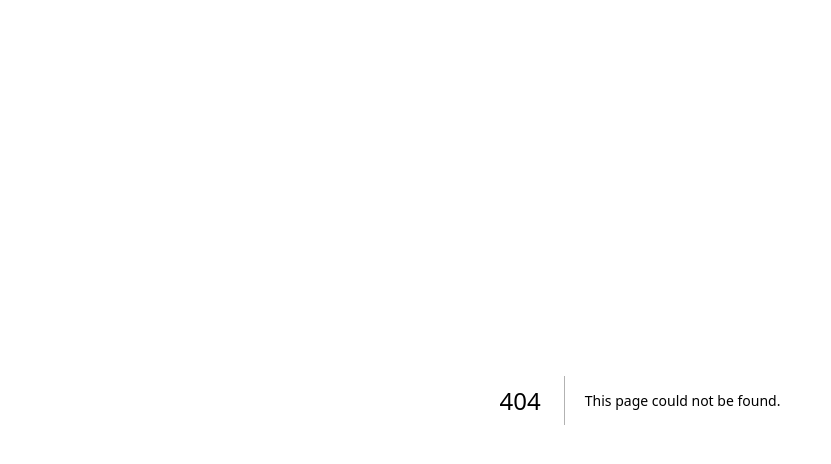
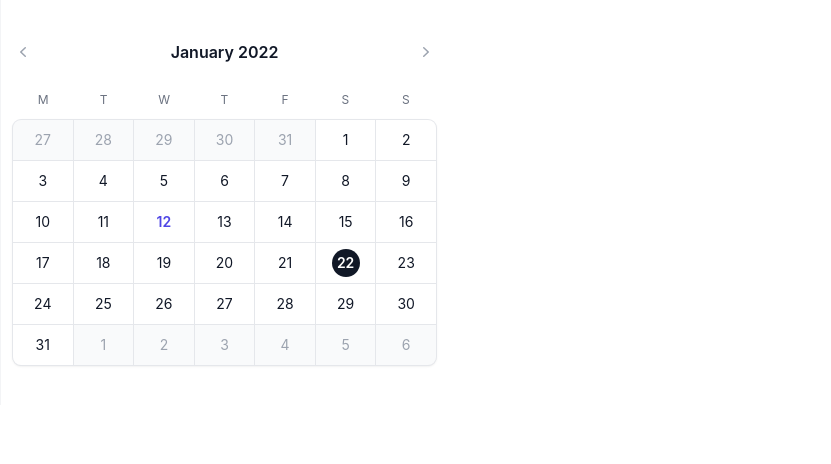
Before and after one commit to kingdanie/intime, a Next.js app: page /components/m-calendar in a window 1280 px wide. Before the commit this address had no page. Shown: the top 464 px of the page, without its empty margins (0-831 px from the left). Built offline with nearby package versions, Linux system fonts and the light colour scheme.

Commit message:
Calendar component

```diff
--- /dev/null
+++ b/pages/components/m-calendar.tsx
@@ -0,0 +1,115 @@
+import { ChevronLeftIcon, ChevronRightIcon } from "@heroicons/react/20/solid";
+
+function classNames(...classes: any[]) {
+    return classes.filter(Boolean).join(' ')
+  }
+
+  const days = [
+    { date: '2021-12-27' },
+    { date: '2021-12-28' },
+    { date: '2021-12-29' },
+    { date: '2021-12-30' },
+    { date: '2021-12-31' },
+    { date: '2022-01-01', isCurrentMonth: true },
+    { date: '2022-01-02', isCurrentMonth: true },
+    { date: '2022-01-03', isCurrentMonth: true },
+    { date: '2022-01-04', isCurrentMonth: true },
+    { date: '2022-01-05', isCurrentMonth: true },
+    { date: '2022-01-06', isCurrentMonth: true },
+    { date: '2022-01-07', isCurrentMonth: true },
+    { date: '2022-01-08', isCurrentMonth: true },
+    { date: '2022-01-09', isCurrentMonth: true },
+    { date: '2022-01-10', isCurrentMonth: true },
+    { date: '2022-01-11', isCurrentMonth: true },
+    { date: '2022-01-12', isCurrentMonth: true, isToday: true },
+    { date: '2022-01-13', isCurrentMonth: true },
+    { date: '2022-01-14', isCurrentMonth: true },
+    { date: '2022-01-15', isCurrentMonth: true },
+    { date: '2022-01-16', isCurrentMonth: true },
+    { date: '2022-01-17', isCurrentMonth: true },
+    { date: '2022-01-18', isCurrentMonth: true },
+    { date: '2022-01-19', isCurrentMonth: true },
+    { date: '2022-01-20', isCurrentMonth: true },
+    { date: '2022-01-21', isCurrentMonth: true },
+    { date: '2022-01-22', isCurrentMonth: true, isSelected: true },
+    { date: '2022-01-23', isCurrentMonth: true },
+    { date: '2022-01-24', isCurrentMonth: true },
+    { date: '2022-01-25', isCurrentMonth: true },
+    { date: '2022-01-26', isCurrentMonth: true },
+    { date: '2022-01-27', isCurrentMonth: true },
+    { date: '2022-01-28', isCurrentMonth: true },
+    { date: '2022-01-29', isCurrentMonth: true },
+    { date: '2022-01-30', isCurrentMonth: true },
+    { date: '2022-01-31', isCurrentMonth: true },
+    { date: '2022-02-01' },
+    { date: '2022-02-02' },
+    { date: '2022-02-03' },
+    { date: '2022-02-04' },
+    { date: '2022-02-05' },
+    { date: '2022-02-06' },
+  ]
+export default function MCalendar() {
+    return (
+        <div className="hidden w-full max-w-md flex-none border-l border-gray-100 py-10 px-3 md:block">
+        <div className="flex items-center text-center text-gray-900">
+          <button
+            type="button"
+            className="-m-1.5 flex flex-none items-center justify-center p-1.5 text-gray-400 hover:text-gray-500"
+          >
+            <span className="sr-only">Previous month</span>
+            <ChevronLeftIcon className="h-5 w-5" aria-hidden="true" />
+          </button>
+          <div className="flex-auto font-semibold">January 2022</div>
+          <button
+            type="button"
+            className="-m-1.5 flex flex-none items-center justify-center p-1.5 text-gray-400 hover:text-gray-500"
+          >
+            <span className="sr-only">Next month</span>
+            <ChevronRightIcon className="h-5 w-5" aria-hidden="true" />
+          </button>
+        </div>
+        <div className="mt-6 grid grid-cols-7 text-center text-xs leading-6 text-gray-500">
+          <div>M</div>
+          <div>T</div>
+          <div>W</div>
+          <div>T</div>
+          <div>F</div>
+          <div>S</div>
+          <div>S</div>
+        </div>
+        <div className="isolate mt-2 grid grid-cols-7 gap-px rounded-lg bg-gray-200 text-sm shadow ring-1 ring-gray-200">
+          {days.map((day, dayIdx) => (
+            <button
+              key={day.date}
+              type="button"
+              className={classNames(
+                'py-1.5 hover:bg-gray-100 focus:z-10',
+                day.isCurrentMonth ? 'bg-white' : 'bg-gray-50',
+                (day.isSelected || day.isToday) && 'font-semibold',
+                day.isSelected && 'text-white',
+                !day.isSelected && day.isCurrentMonth && !day.isToday && 'text-gray-900',
+                !day.isSelected && !day.isCurrentMonth && !day.isToday && 'text-gray-400',
+                day.isToday && !day.isSelected && 'text-indigo-600',
+                dayIdx === 0 && 'rounded-tl-lg',
+                dayIdx === 6 && 'rounded-tr-lg',
+                dayIdx === days.length - 7 && 'rounded-bl-lg',
+                dayIdx === days.length - 1 && 'rounded-br-lg'
+              )}
+            >
+              <time
+                dateTime={day.date}
+                className={classNames(
+                  'mx-auto flex h-7 w-7 items-center justify-center rounded-full',
+                  day.isSelected && day.isToday && 'bg-indigo-600',
+                  day.isSelected && !day.isToday && 'bg-gray-900'
+                )}
+              >
+                {day.date.split('-').pop()?.replace(/^0/, '')}
+              </time>
+            </button>
+          ))}
+        </div>
+      </div>
+
+    )
+}
```
